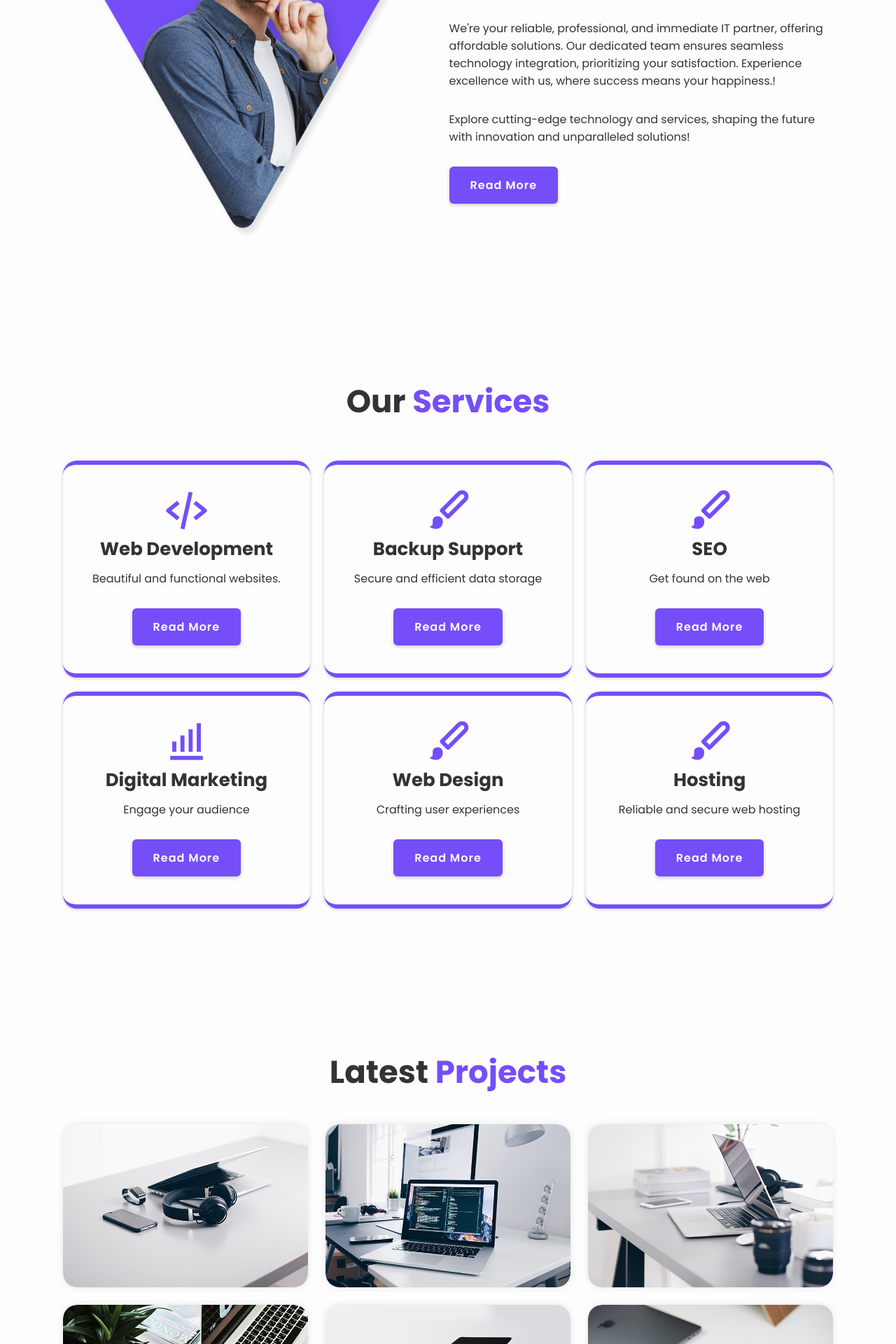
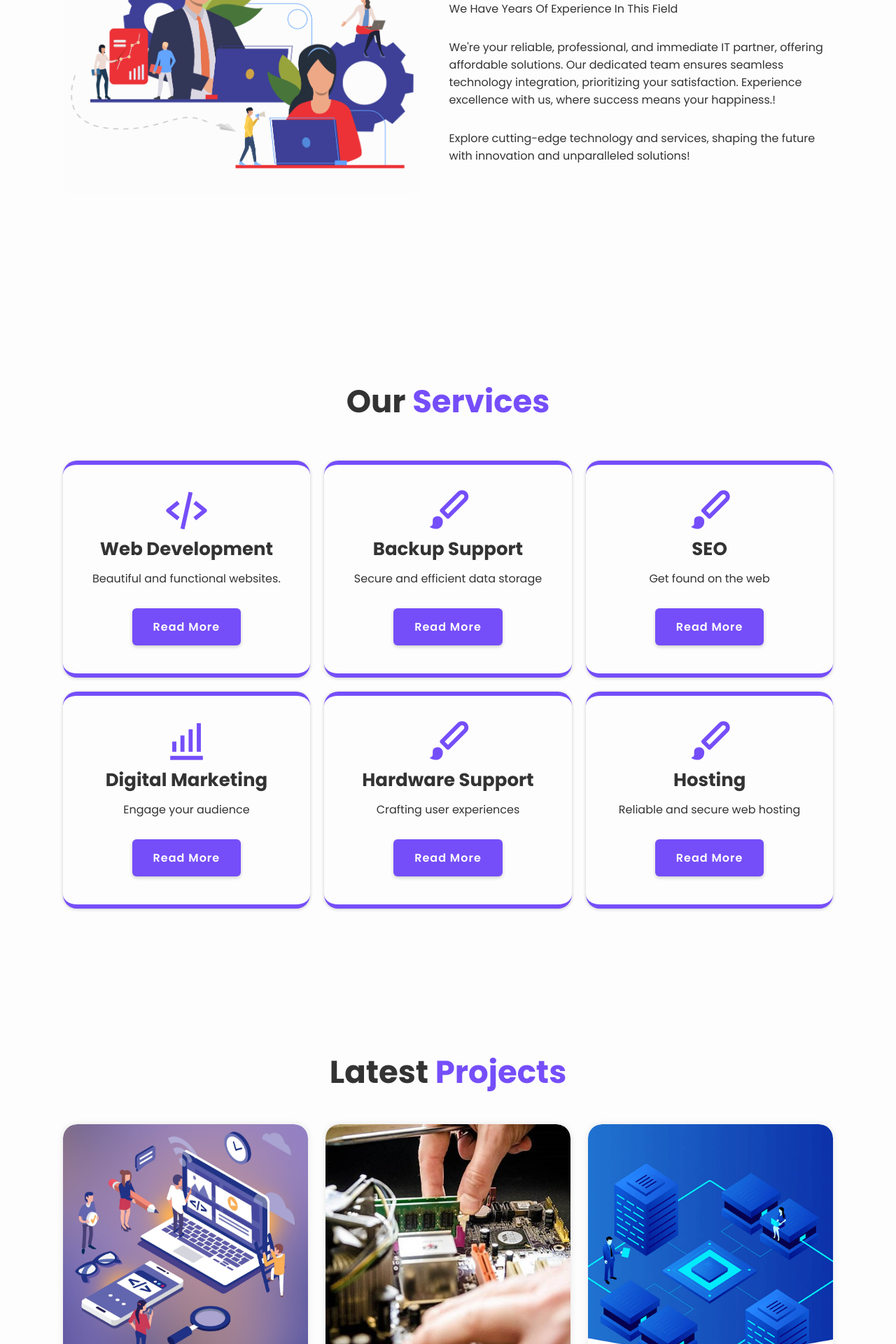
Before and after one commit to himanshusingh06/DAITSOLUTIONS, a Django app: page / in a window 1280 px wide. Shown: the part 1160-3080 px from the top of the page at 70% size. Run offline with Django 5.2, Linux system fonts and the light colour scheme; parts of the project's set-up code (start-up, migrations or seed data) failed here and were passed over.

Commit message:
uploaded files to new branch

```diff
--- a/static/css/landing.css
+++ b/static/css/landing.css
@@ -398,21 +398,29 @@ span {
 
 .portfolio .portfolio-container {
     display: grid;
-    grid-template-columns: repeat(3, 1fr);
-    align-items: center;
+    grid-template-columns: repeat(auto-fit, minmax(300px, 1fr));
     gap: 2.5rem;
 }
 
 .portfolio-container .portfolio-box {
     position: relative;
     display: flex;
+    align-items: center;
+    justify-content: center;
     border-radius: 2rem;
     box-shadow: 0 0 1rem rgba(0, 0, 0, .1);
     overflow: hidden;
+    width: 100%;
+    padding-top: 100%; /* This ensures the box remains square */
 }
 
 .portfolio-box img {
+    position: absolute;
+    top: 0;
+    left: 0;
     width: 100%;
+    height: 100%;
+    object-fit: cover;
     transition: .5s ease;
 }
 
@@ -465,6 +473,8 @@ span {
     font-size: 2rem;
     color: #333;
 }
+
+
 
 .testimonial-container {
     display: flex;
--- a/templates/dashboard.html
+++ b/templates/dashboard.html
@@ -199,7 +199,7 @@
                 <h2>Services Status</h2>
                 {% for service in services %}
                 <div class="service">
-                    <h3>{{ service.service.get_name_display }}</h3>
+                    <h3>{{ service.service.name}}</h3>
                     <p><strong>Customer Description:</strong> {{ service.customer_description }}</p>
                     <p><strong>Current Status:</strong> {{ service.status }}</p>
                     <p><strong>Details:</strong> {{ service.details }}</p>
--- a/templates/landing.html
+++ b/templates/landing.html
@@ -113,7 +113,7 @@
     <!-- about section design -->
     <section class="about" id="about">
         <div class="about-img">
-            <img src="{% static 'image/about.png' %}" alt="">
+            <img src="{% static 'image/about-us.png' %}" alt="">
         </div>
 
         <div class="about-content">
@@ -129,7 +129,7 @@
             </p>
             <p>Explore cutting-edge technology and services, shaping the future with innovation and unparalleled solutions!
             </p>
-            <a href="#services" class="btn">Read More</a>
+            <!-- <a href="#services" class="btn">Read More</a> -->
         </div>
     </section>
 
@@ -164,7 +164,7 @@
             </div>
             <div class="services-box">
                 <i class='bx bxs-paint'></i>
-                <h3>Web Design</h3>
+                <h3>Hardware Support</h3>
                 <p>Crafting user experiences</p>
                 <a href="{% url 'dashboard' %}" class="btn">Read More</a>
             </div>
@@ -183,7 +183,7 @@
 
         <div class="portfolio-container">
             <div class="portfolio-box">
-                <img src="{% static 'image/portfolio1.jpg' %}" alt="">
+                <img src="{% static 'image/web.jpg' %}" alt="">
 
                 <div class="portfolio-layer">
                     <h4>Web Design</h4>
@@ -192,16 +192,16 @@
                 </div>
             </div>
             <div class="portfolio-box">
-                <img src="{% static 'image/portfolio2.jpg' %}" alt="">
+                <img src="{% static 'image/hardware.jpg' %}" alt="">
 
                 <div class="portfolio-layer">
-                    <h4>graphic Design</h4>
+                    <h4>Hardware Support</h4>
                     <p>Lorem ipsum dolor sit amet consectetur adipisicing elit. Similique, ipsam est.</p>
                     <a href="#"><i class='bx bx-link-external'></i></a>
                 </div>
             </div>
             <div class="portfolio-box">
-                <img src="{% static 'image/portfolio3.jpg' %}" alt="">
+                <img src="{% static 'image/hosting.png' %}" alt="">
 
                 <div class="portfolio-layer">
                     <h4>Hosting</h4>
@@ -210,7 +210,7 @@
                 </div>
             </div>
             <div class="portfolio-box">
-                <img src="{% static 'image/portfolio4.jpg' %}" alt="">
+                <img src="{% static 'image/backup.jpg' %}" alt="">
 
                 <div class="portfolio-layer">
                     <h4>Backup</h4>
@@ -219,7 +219,7 @@
                 </div>
             </div>
             <div class="portfolio-box">
-                <img src="{% static 'image/portfolio5.jpg' %}" alt="">
+                <img src="{% static 'image/digital-marketing.jpg' %}" alt="">
 
                 <div class="portfolio-layer">
                     <h4>Digital Marketing</h4>
@@ -228,7 +228,7 @@
                 </div>
             </div>
             <div class="portfolio-box">
-                <img src="{% static 'image/portfolio6.jpg' %}" alt="">
+                <img src="{% static 'image/seo.jpg' %}" alt="">
 
                 <div class="portfolio-layer">
                     <h4>SEO</h4>
```
Also changed, not shown: static/image/about-us.jpg (added), static/image/about-us.png (added), static/image/backup.jpg (added), static/image/digital-marketing.jpg (added), static/image/hardware.jpg (added), static/image/hosting.png (added), static/image/seo.jpg (added), static/image/web.jpg (added).
